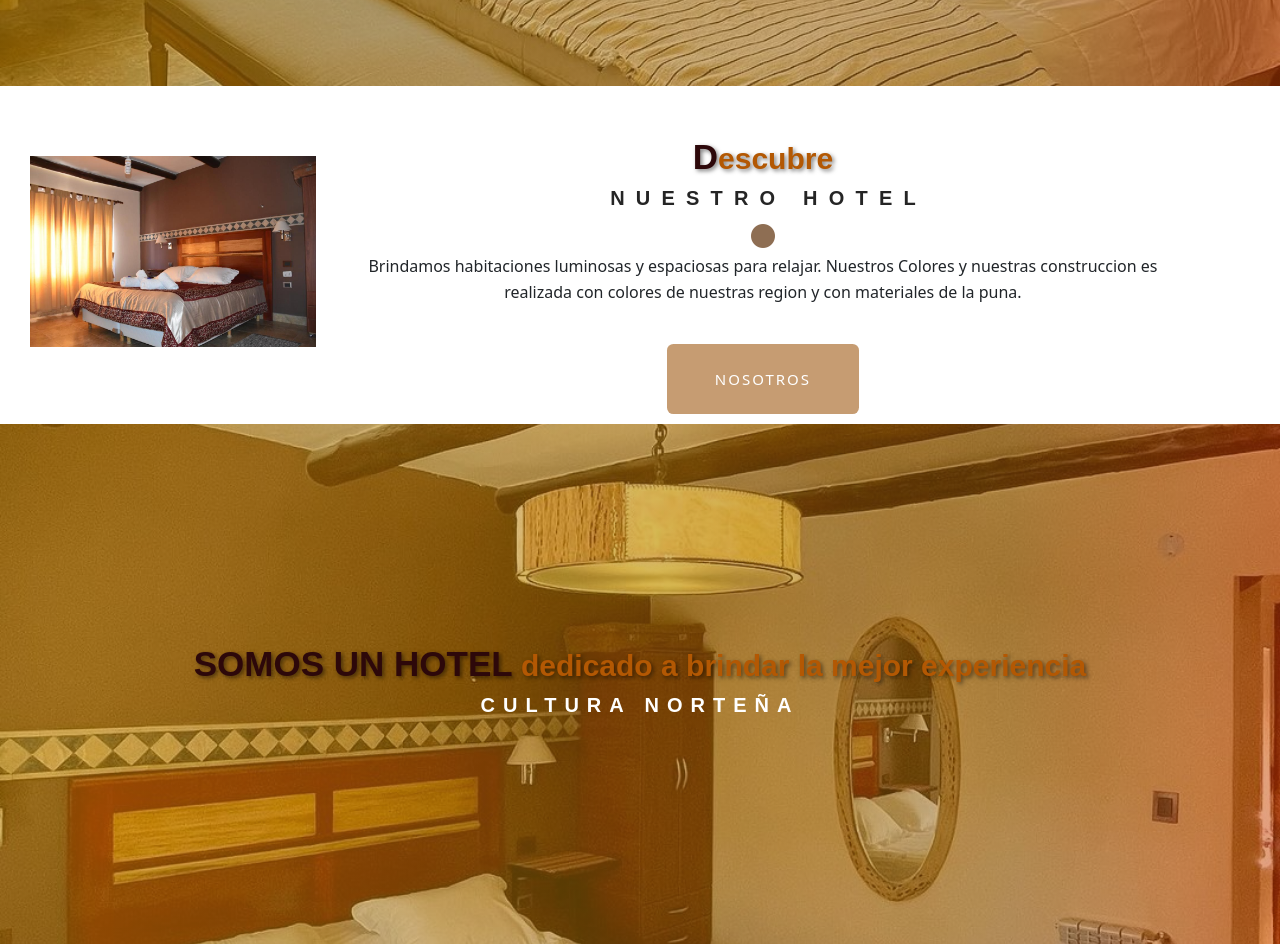
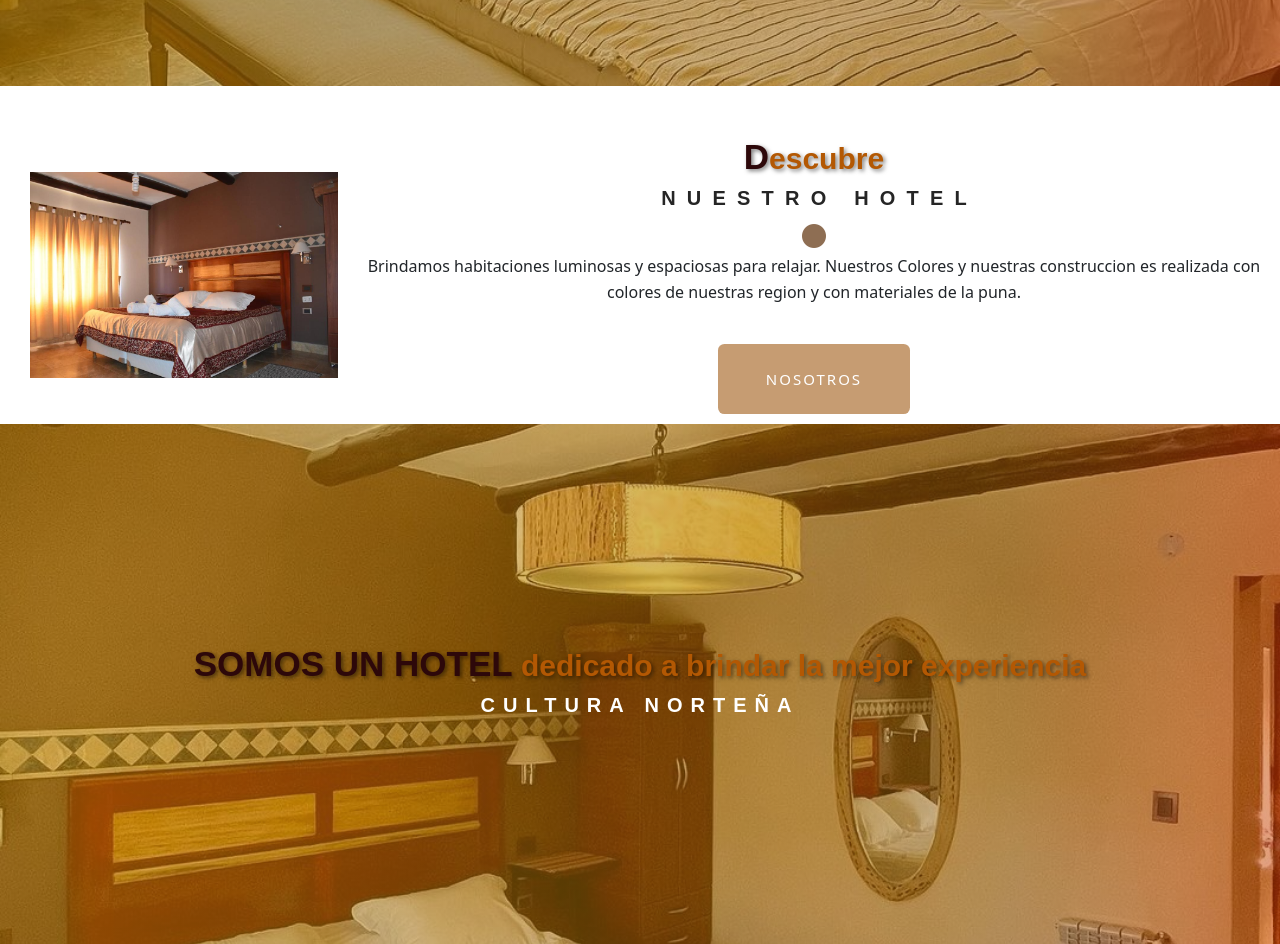
Before and after one commit to maxi802/hosteria_refugio_del_sol, a website: page pages/acercadenosotros.html in a window 1280 px wide. Shown: the part 600-1544 px from the top of the page. Drawn offline with nearby package versions, Linux system fonts and the light colour scheme; a web font is replaced by a local one.

Commit message:
Entrega Final Hosteria Refugio del Sol

```diff
--- a/scss/partials/_acercadenosotros.scss
+++ b/scss/partials/_acercadenosotros.scss
@@ -14,10 +14,16 @@
 }
 .contenedor1acercade{
 	padding: 10px;
-	max-width: 1200px;
 	margin-top: 40px;
+	display: flex;
+	justify-content: center;
+	align-items: center;
+	text-align: center;
     .acercade1{
         display: flex;
+		justify-content: center;
+		text-align: center;
+		align-items: center;
         img{
             width: 500px;
             width: 500px;
@@ -86,6 +92,8 @@
 
 .contenedoracercade2{
 	margin-top: 30px;
+	display: flex;
+	justify-content: center;
 }
 
 .container2{
```
Also changed, not shown: css/estilos.css, 1 other file.
